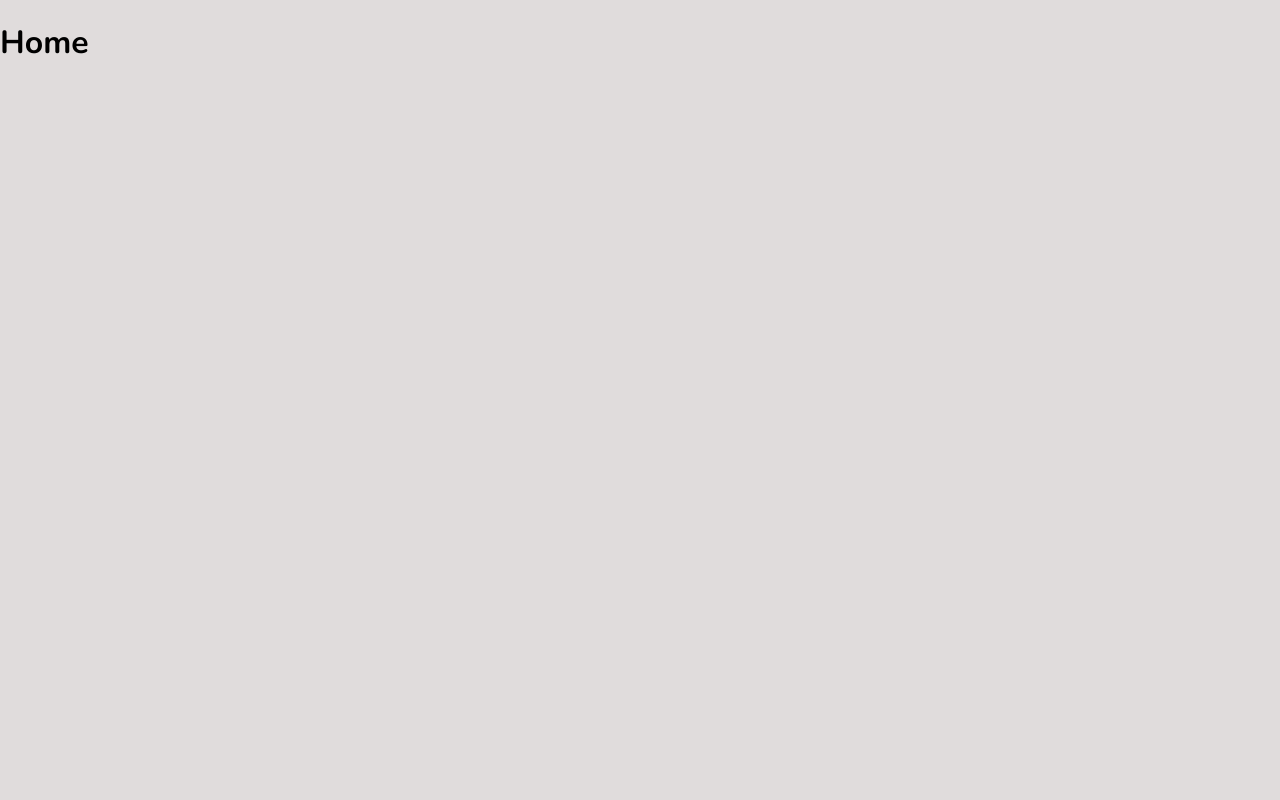
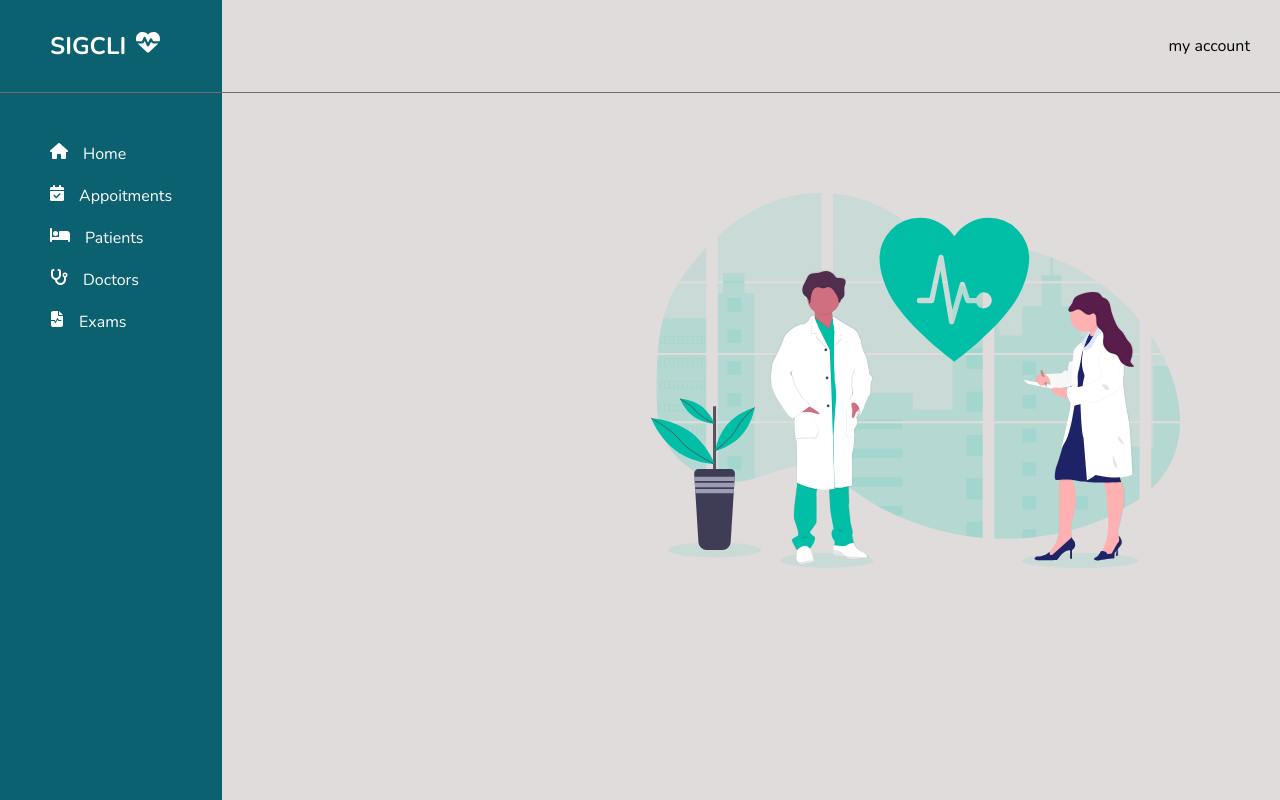
Before and after one commit to joanmdrs/sigcli, a React (Create React App) app in the folder client/: page / in a window 1280 px wide. Built offline with nearby package versions, Linux system fonts and the light colour scheme.

Commit message:
Criando a página de Home #49

```diff
--- a/client/src/pages/Home/Home.css
+++ b/client/src/pages/Home/Home.css
@@ -0,0 +1,38 @@
+*{
+    text-decoration: none;
+    margin: 0;
+    padding: 0;
+    box-sizing: border-box;
+}
+
+.container-home {
+    display: flex;
+
+}
+
+.box-right-home {
+    width: 100%;
+
+}
+.box-header-home {
+    padding: 35px 0;
+    /* background-color: red; */
+    border-bottom: 1px solid #796767;
+    height: 93px;
+    display: flex;
+    justify-content: flex-end;
+    padding-right: 30px;
+}
+
+.box-image-home {
+    display: flex;
+    justify-content: flex-end;
+
+}
+
+.box-image-home img {
+    margin-top: 100px;
+    margin-right: 100px;
+    width: 50%;
+
+}
--- a/client/src/pages/Home/Home.js
+++ b/client/src/pages/Home/Home.js
@@ -1,7 +1,21 @@
+import "./Home.css"
 import React from "react";
+import Nav from "../../components/Nav";
+import imageHome from "../../assets/img/image-home.svg"
 
-export default function Home() {
+export default function Home(){
     return (
-        <h1>Home</h1>
+        <div className="container-home">
+            <Nav />
+            <div className="box-right-home">
+
+                <div className="box-header-home">
+                    my account
+                </div>
+                <div className="box-image-home">
+                    <img src={imageHome} alt="ilustration of a time of doctors"></img>
+                </div>
+            </div>
+        </div>
     )
 }
```
